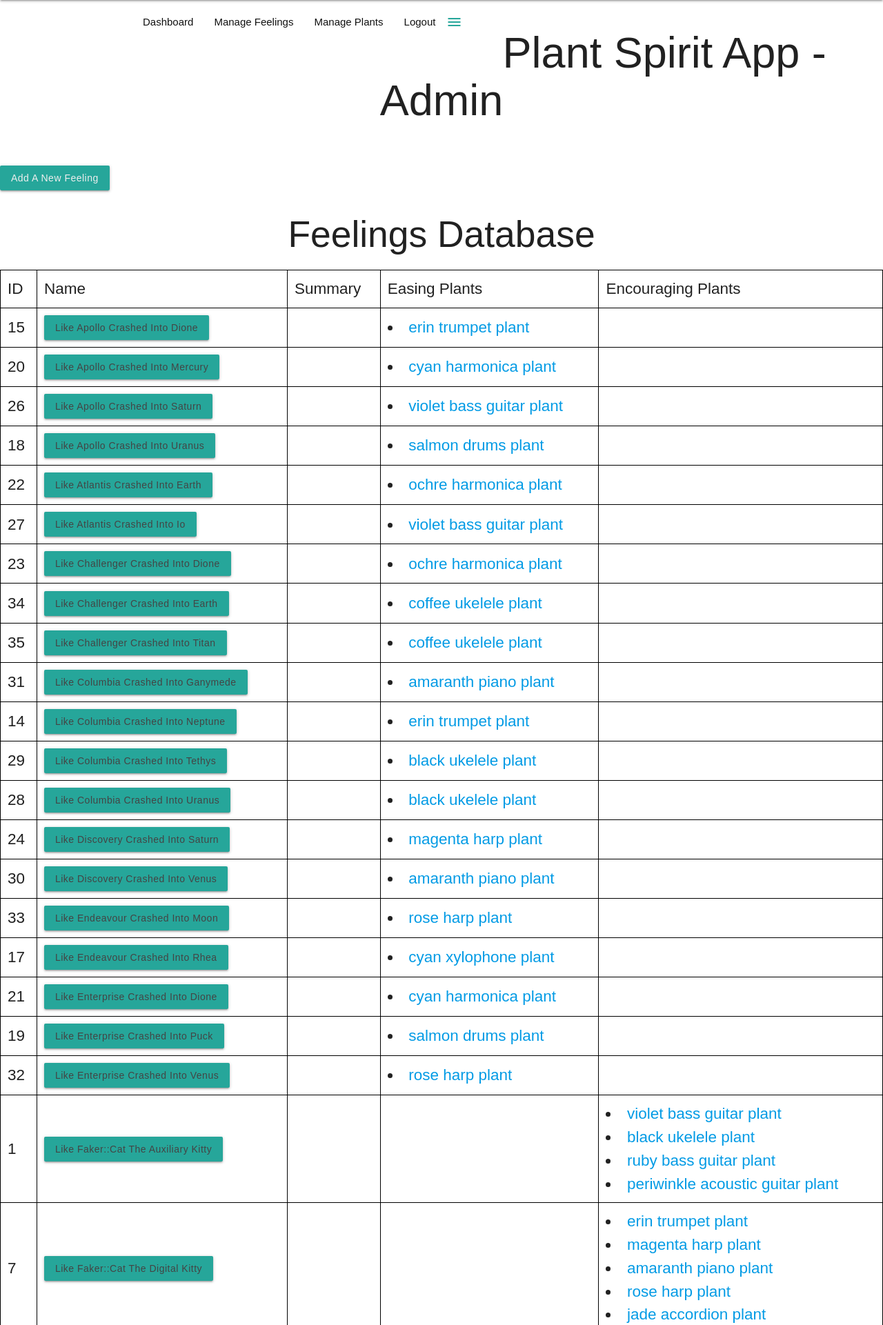
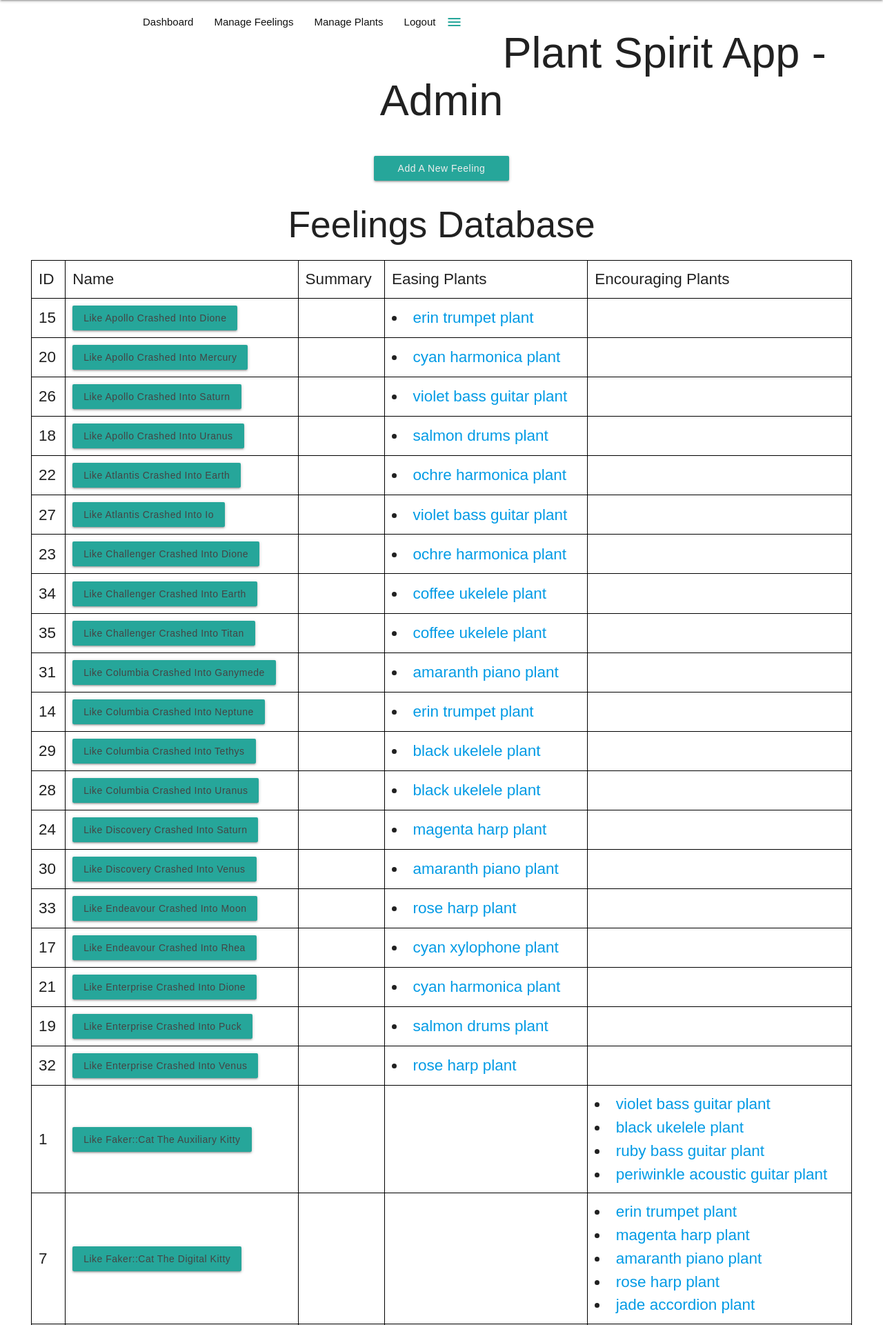
Before and after one commit to catquarks/plant-spirit-admin, a Rails app: page /feelings in a window 1280 px wide. Shown: the part 64-1985 px from the top of the page at 69% size. Run offline with Rails 7, Linux system fonts and the light colour scheme; the visitor is signed in with stand-in values (Sample User, id 1); data comes from the database, SQL or seed files in the repository; style sheets or scripts are compiled from the project's sources; parts of the project's set-up code (start-up, migrations or seed data) failed here and were passed over; some libraries are stand-ins or nearby versions; some web fonts are replaced.

Commit message:
Sass for feeling index view

```diff
--- a/app/assets/stylesheets/application.scss
+++ b/app/assets/stylesheets/application.scss
@@ -61,8 +61,9 @@ p {
 }
 
 
-#plants-index {
+#plants-index, #feelings-index {
   margin: 2em;
+}
 
 .control-buttons, .errors {
   margin: auto;
@@ -71,9 +72,7 @@ p {
 a.crud {
   display: block;
   margin: auto;
-    width: 10em;
-  }
-
+  width: 14em;
 }
 
 
--- a/app/views/feelings/index.html.erb
+++ b/app/views/feelings/index.html.erb
@@ -1,7 +1,13 @@
+<div id="feelings-index">
+	<div class="errors">
 		<%= flash[:notice] if flash[:notice] %>
-<br />
+		<%= flash[:error] if flash[:error] %>
+	</div>
 
+	<div class="control-buttons">
 		<%= link_to "Add a new Feeling", new_feeling_path, class: "waves-effect waves-light btn crud" %>
+	</div>
+
 
 	<h2>Feelings Database</h2>
 
@@ -35,3 +41,4 @@
 			<% end %>
 		</tbody>
 	</table>
+</div>
```
Lines whose indentation alone changed are shown as unchanged.
